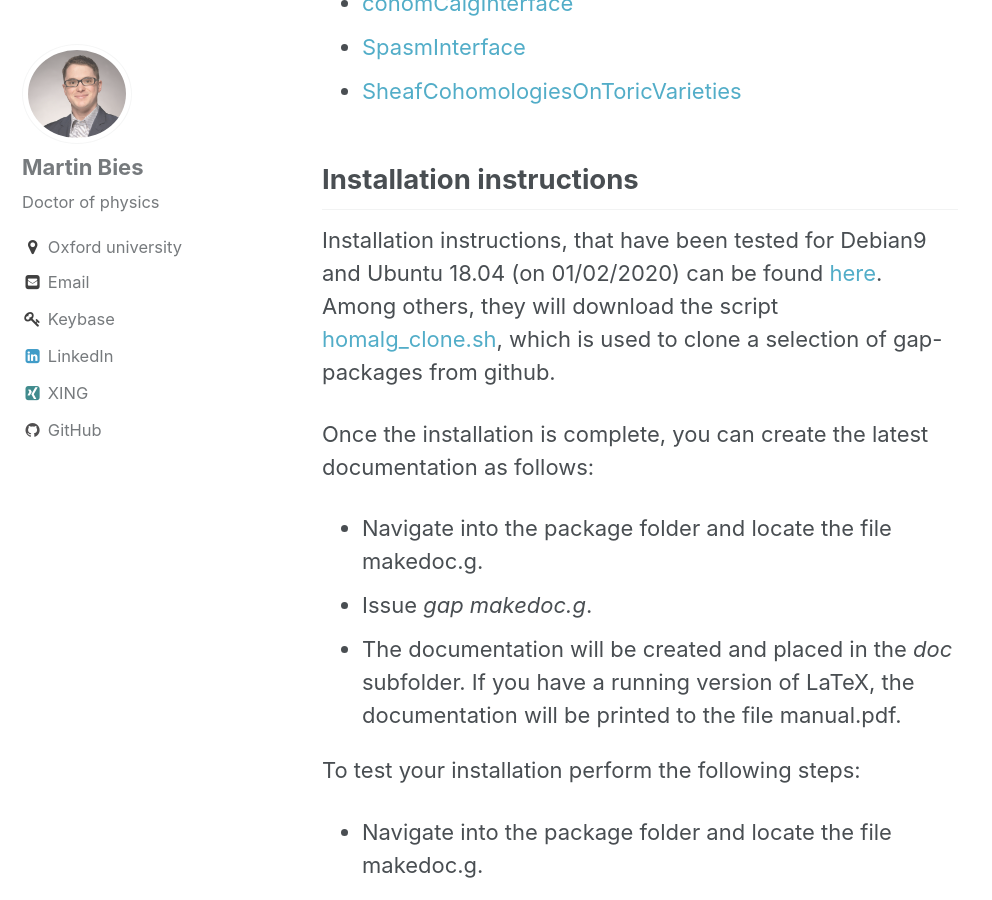
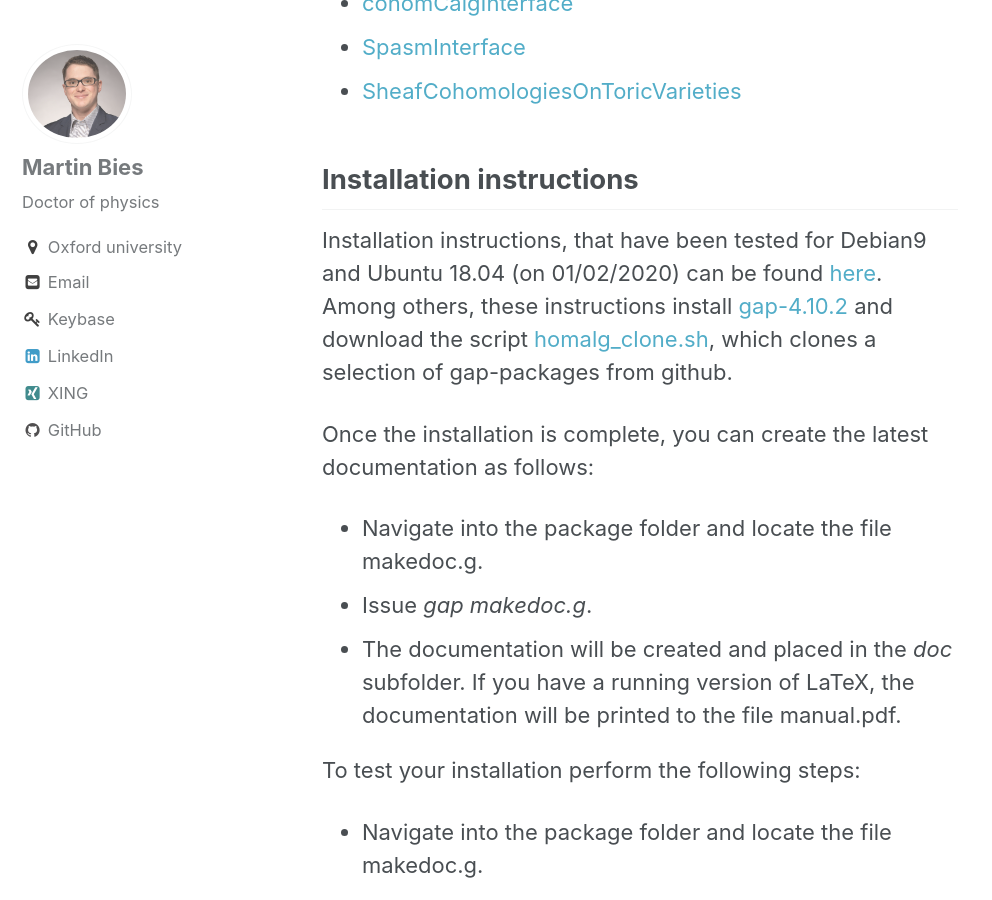
Before and after one commit to MartinBies/MartinBies.github.io, a Jekyll site: the page built from _pages/research.md, in a window 1280 px wide and 900 px high, scrolled down 4802 px. Shown: the whole window, without its empty margins (0-992 px from the left). Built offline with Jekyll 4.4.1, drawn with Linux system fonts in a browser that asks for light colours.

Commit message:
Link gap-4.10.2 on my website

```diff
--- a/_pages/research.md
+++ b/_pages/research.md
@@ -98,7 +98,7 @@ Below, you can find the documentations of my software packages (last update 01/0
 
 ## Installation instructions
 
-Installation instructions, that have been tested for Debian9 and Ubuntu 18.04 (on 01/02/2020) can be found [here](/Instructions.txt). Among others, they will download the script [homalg_clone.sh](/homalg_clone.sh), which is used to clone a selection of gap-packages from github.
+Installation instructions, that have been tested for Debian9 and Ubuntu 18.04 (on 01/02/2020) can be found [here](/Instructions.txt). Among others, these instructions install [gap-4.10.2](https://www.gap-system.org/Releases/4.10.2.html) and download the script [homalg_clone.sh](/homalg_clone.sh), which clones a selection of gap-packages from github.
 
 Once the installation is complete, you can create the latest documentation as follows:
 
```
